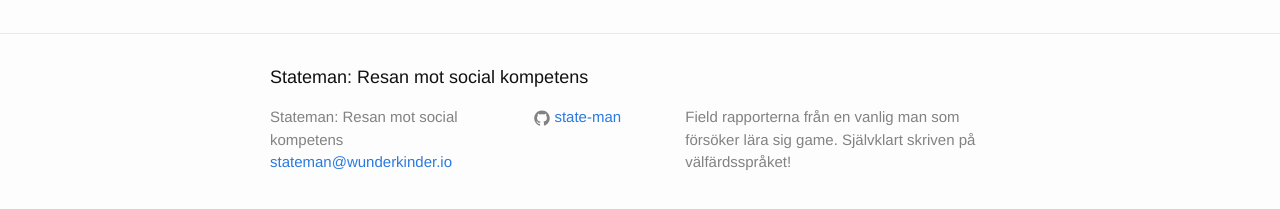
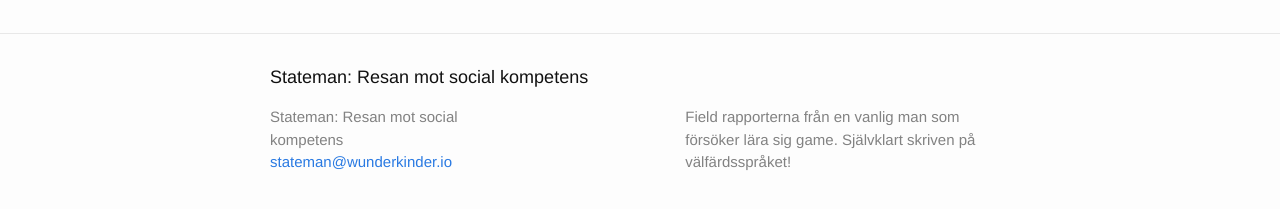
Before and after one commit to state-man/state-man.github.io, a Jekyll site: the page built from index.html, in a window 1280 px wide. Shown: the part 263-472 px from the top of the page. Built offline with Jekyll 4.4.1, drawn with Linux system fonts in a browser that asks for light colours.

Commit message:
Remove Github username from page

```diff
--- a/_config.yml
+++ b/_config.yml
@@ -12,7 +12,6 @@ description: >
   Field rapporterna från en vanlig man som försöker lära sig game. Självklart skriven på välfärdsspråket!
 baseurl: "" # the subpath of your site, e.g. /blog
 url: "http://state-man.github.io" # the base hostname & protocol for your site
-github_username:  state-man
 
 # Build settings
 markdown: kramdown
```
